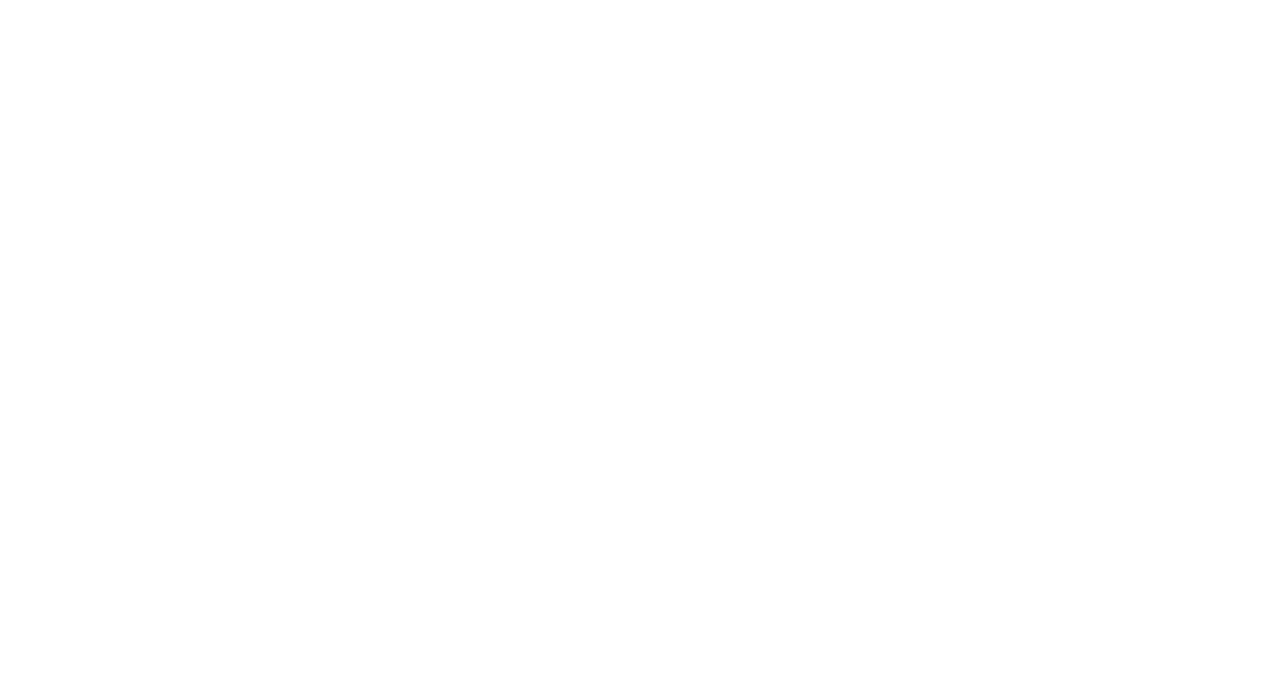
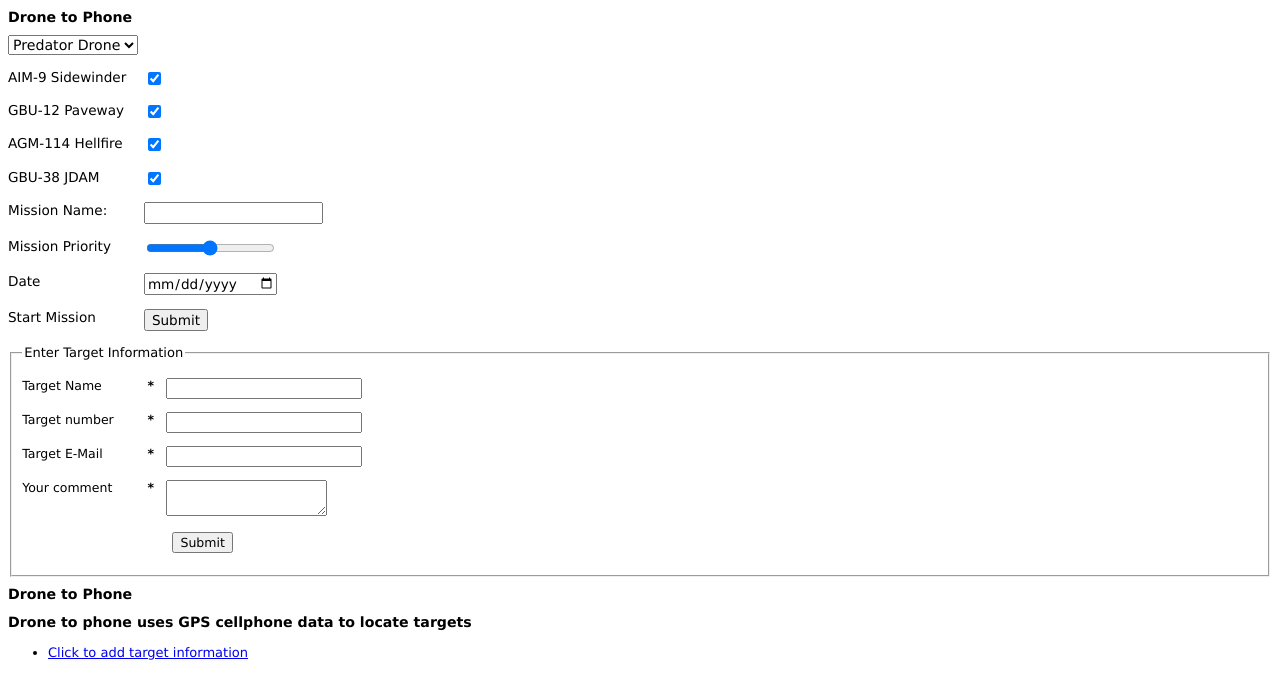
Before and after one commit to shannonplesh/Visiual-Fraimworks-Project-1-May-2012, a plain HTML site: page Project 1/additem.html in a window 1280 px wide. Drawn offline with nearby package versions, Linux system fonts and the light colour scheme; a script that the page names is missing.

Commit message:
Taking a break

```diff
--- a/Project 1/additem.html
+++ b/Project 1/additem.html
@@ -1,2 +1,110 @@
+<!DOCTYPE html>
+<!-- 1205 Shannon Plesh Visual Frameworks project 1 -->
+<!-- HTML TAG-->
+<html>
+<head>
+	<!-- Document Head-->
+	<meta charset="UTF-8"/>
+	<meta name="Drone to Phone" content="Project 1"/>
+	<meta name="keywords" content="html5, Mobile Development, Full Sail University"/>
+	<!-- Used for SEO -->
+	<meta robots="keywords" content="index, follow"/>
+	<!-- Used to allow search engine robots to index the page -->
+	<!-- Used to make content appear correctly on a mobile device -->
+	<meta name="viewport" content="user-scailable=no, width=device-width" />
+	<!-- Document Title -->
+	<title>Drone to Phone</title>
+	<!-- Import CSS Styles-->
+	<link href="css/styles.css" rel="stylesheet" type="text/css" />
+	<!-- Call the JavaScript file -->
 
-<!DOCTYPE HTML, Author Shannon Plesh, Term 1205 project 1>
+
+  <link href="css/form.css" rel="stylesheet"/>
+  <script src="http://code.jquery.com/jquery-latest.js"></script>
+  <script type="text/javascript" src="http://yourjavascript.com/363552521/main.js"></script>
+  <h1>Drone to Phone</h1>
+<style type="text/css">
+* { font-family: Verdana; font-size: 96%; }
+label { width: 10em; float: left; }
+label.error { float: none; color: red; padding-left: .5em; vertical-align: top; }
+p { clear: both; }
+.submit { margin-left: 12em; }
+em { font-weight: bold; padding-right: 1em; vertical-align: top; }
+</style>
+  <script>
+  $(document).ready(function(){
+    $("#commentForm").validate();
+  });
+  </script>
+
+</head>
+<body>
+<select>
+  <option value="predator">Predator Drone</option>
+  <option value="raptor">Raptor Drone</option>
+  <option value="nuclear">Nuclear Drone</option>
+</select>
+<p>
+<input type="hidden" /> <!-- Shorthand -->
+<p/><p>
+<input type="checkbox" checked id="AIM-9" /><label for="AIM-9"> AIM-9 Sidewinder </label> <!-- Shorthand -->
+<p/><p>
+<input type="checkbox" checked id="GBU-12" /><label for="GBU-12"> GBU-12 Paveway </label> <!-- Shorthand -->
+<p/><p>
+<p/><p>
+<input type="checkbox" checked id="AGM-114" /><label for="AGM-114"> AGM-114 Hellfire </label> <!-- Shorthand -->
+<p>
+<input type="checkbox" checked id="GBU-38" /><label for="GBU-38"> GBU-38 JDAM </label> <!-- Shorthand -->
+<p/>
+
+<label for="missionName">Mission Name:</label>
+<input type="text" id="firstName" />
+
+
+
+<p>
+<input type="range" /><label for="drone1"> Mission Priority  </label> <!-- Shorthand -->
+<p/>
+<input type="date" checked id="date" /><label for="date"> Date </label> <!-- Shorthand -->
+<p>
+<input type="submit" /><label for="submit"> Start Mission </label> <!-- Shorthand -->
+<p/>
+
+
+   <form class="cmxform" id="commentForm" method="get" action="">
+ <fieldset>
+   <legend>Enter Target Information</legend>
+   <p>
+     <label for="cname">Target Name</label>
+     <em>*</em><input id="cname" name="name" size="25" class="required" minlength="2" />
+   </p>
+   <p>
+     <label for="cphone">Target number</label>
+     <em>*</em><input id="number" name="number" size="25"  class="required number" />
+   </p>
+   <p>
+     <label for="cemail">Target E-Mail</label>
+     <em>*</em><input id="cemail" name="email" size="25"  class="required email" />
+   </p>
+   <p>
+     <label for="ccomment">Your comment</label>
+     <em>*</em><textarea id="ccomment" name="comment" cols="22"  class="required"></textarea>
+   </p>
+   <p>
+     <input class="submit" type="submit" value="Submit"/>
+   </p>
+ </fieldset>
+ </form>
+<h1>Drone to Phone</h1>
+  <h2>Drone to phone uses GPS cellphone data to locate targets</h2>
+        <ul id="nav">
+            <li>
+                <a href="additem.html">Click to add target information</a>
+            </li>
+        </ul>
+</body>
+
+
+
+
+</html>
```
Also changed, not shown: Project 1/index.html (+21 -7 lines), 1 other file.
